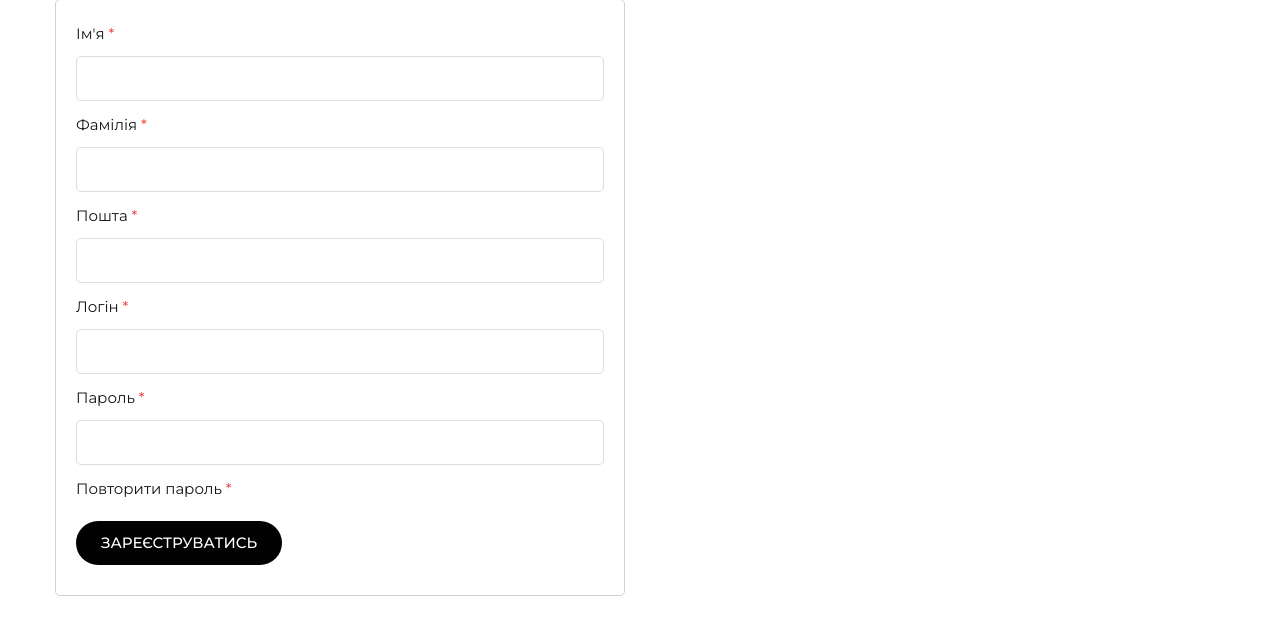
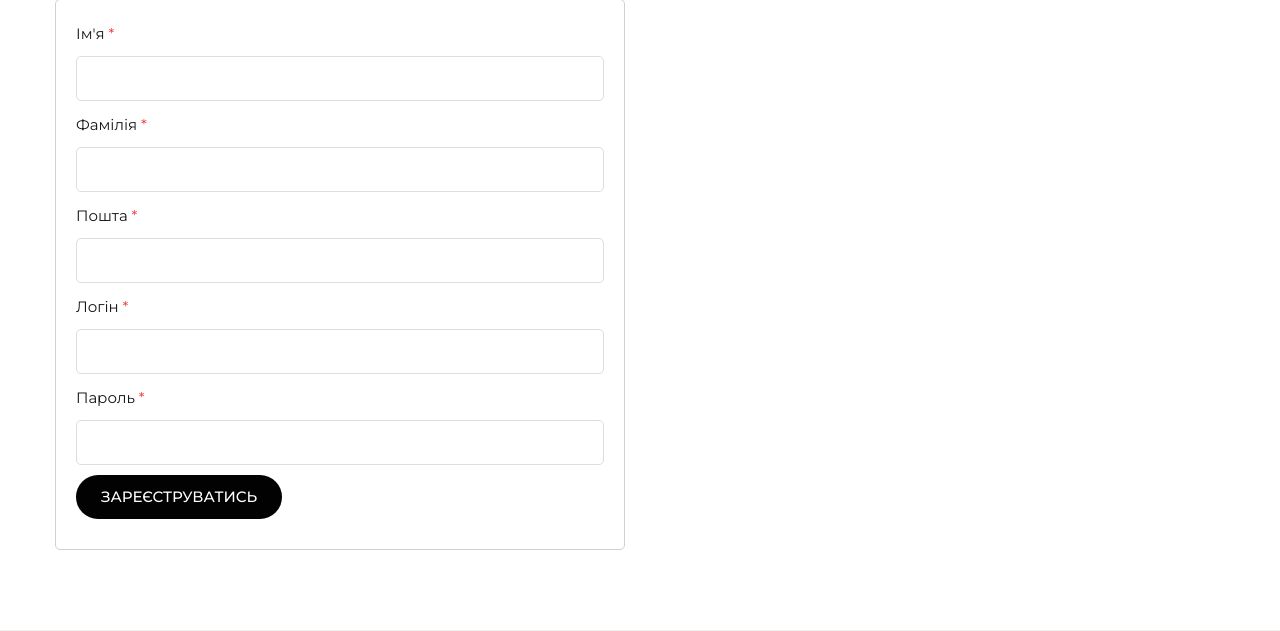
Before and after one commit to l-natali/ecom, a Django app: page /profile/register/ in a window 1280 px wide. Shown: the part 259-890 px from the top of the page. Run offline with Django 4.2, Linux system fonts and the light colour scheme; data that the repository does not hold is empty; some libraries are stand-ins or nearby versions.

Commit message:
change registration

```diff
--- a/customerprofile/views.py
+++ b/customerprofile/views.py
@@ -18,7 +18,7 @@ from base.models import AccountBanner, LoginBanner
 class CustomerRegistrationView(CreateView):
     template_name = 'registration.html'
     form_class = CustomerRegistrationForm
-    success_url = reverse_lazy('profile')
+    success_url = reverse_lazy('/profile')
 
     def form_valid(self, form):
         username = form.cleaned_data.get('username')
--- a/templates/registration.html
+++ b/templates/registration.html
@@ -354,10 +354,6 @@
                                         <p><label>Пароль <span class="required">*</span></label></p>
                                         {{ form.password }}
                                     </div>
-                                    <div class="form-fild">
-                                        <p><label>Повторити пароль <span class="required">*</span></label></p>
-                                        {{ form.password2 }}
-                                    </div>
                                     <div class="register-submit">
                                         <button type="submit" class="btn">Зареєструватись</button>
                                     </div>
```
